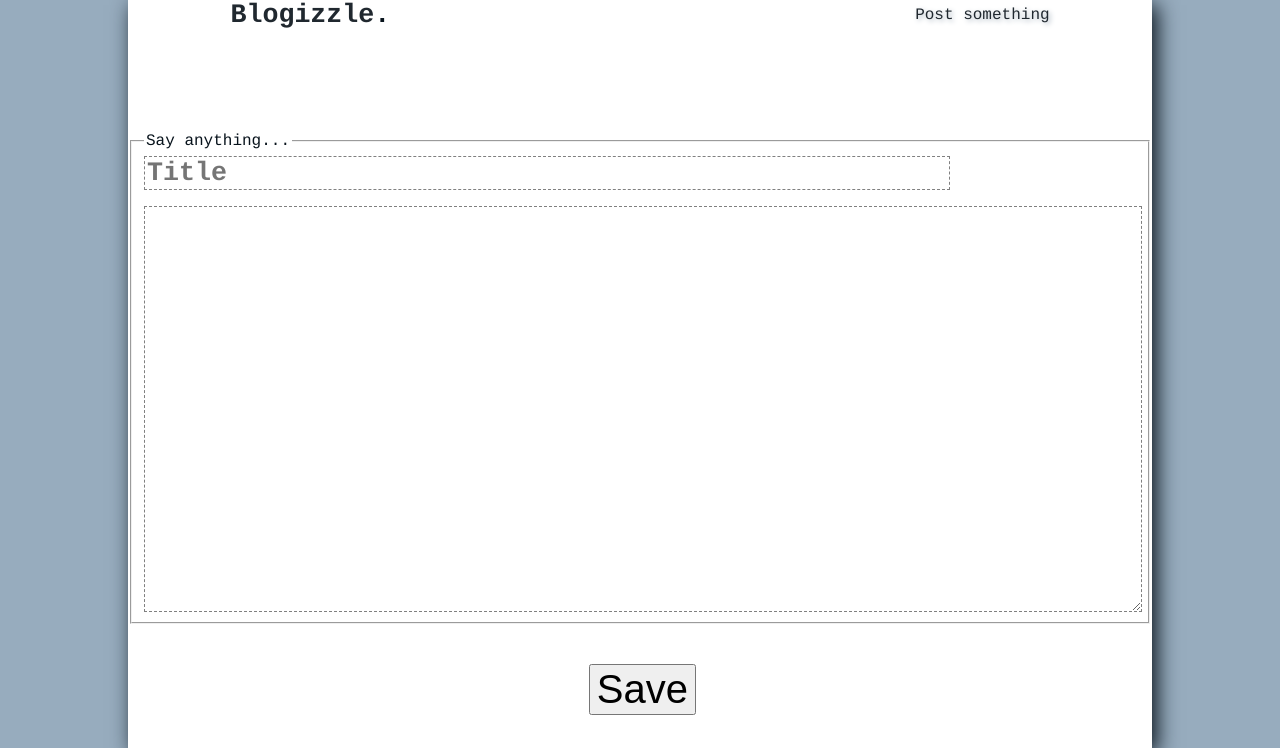
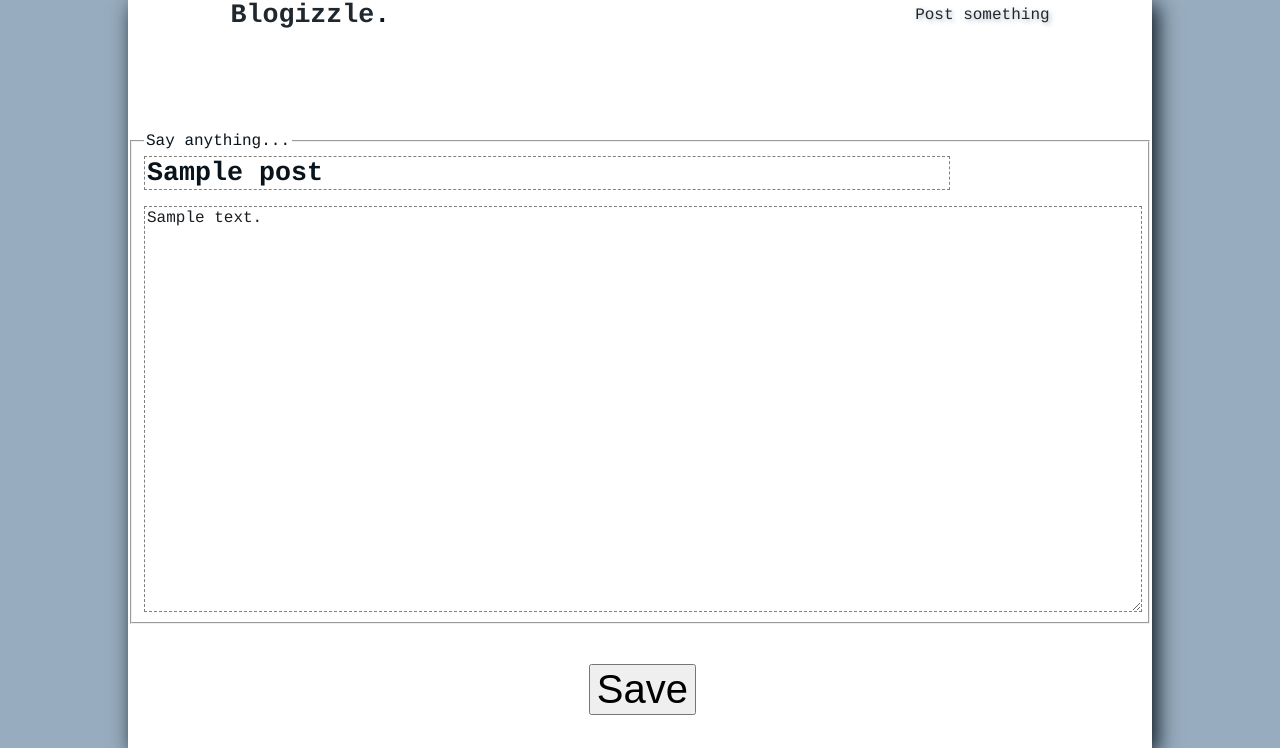
Before and after one commit to elephant/Blogizzle, a Flask app: template templates/post/new.html in a window 1280 px wide. Shown: the top 748 px of the page. Run offline with Flask 2, Linux system fonts and the light colour scheme; the template is opened without the code that fills it: most values are stand-ins (such as "Sample title", 1, 10 or a date in 2020).

Commit message:
now displaying validation messages

```diff
--- a/application.py
+++ b/application.py
@@ -3,6 +3,8 @@ import re
 from datetime import datetime
 from hashlib import md5
 
+import flask
+import mongoengine
 from flask import Flask, render_template, request, url_for, redirect, session, g, flash
 from jinja2 import Markup, environmentfilter, evalcontextfilter
 import markdown
@@ -57,11 +59,16 @@ def postSave():
     post.ip = request.remote_addr
     try:
         post.save()
-        flash("Saved")
         return redirect(url_for('read', slug = post.slug))
+    except (mongoengine.ValidationError) as validationError:
+        flash(validationError, category = "error")
+        return render_template('post/new.html', post = post, messages = flask.get_flashed_messages(with_categories = True))
+    except (mongoengine.OperationError) as operationError:
+        flash("A post with this title already exists.", category = "error")
+        return render_template('post/new.html', post = post, messages = flask.get_flashed_messages(with_categories = True))
     except:
-        flash("Uh oh", category = "error")
-        return render_template('post.html', post = post)
+        flash("Uh oh. An unexpected error has occurred.", category = "error")
+        return render_template('post/new.html', post = post, messages = flask.get_flashed_messages(with_categories = True))
 
 ########## Common Application Functionality
 #errors
--- a/blogizzle/Post.py
+++ b/blogizzle/Post.py
@@ -15,8 +15,8 @@ class Post(Document):
             'publish_time'
         ]
     }
-    title = StringField(required = True)
-    body = StringField(required = True)
+    title = StringField(required = True, min_length = 1)
+    body = StringField(required = True, min_length = 1)
     ip = StringField(required = True, regex = "\d{1,3}\.\d{1,3}\.\d{1,3}\.\d{1,3}")
     publish_time = DateTimeField(default = datetime.now)
     publish_day = IntField(required = True) #YYYYMMDD used for quick searching/cache optimization
--- a/templates/_components/forms/post.html
+++ b/templates/_components/forms/post.html
@@ -1,9 +1,16 @@
     <section class="form">
+        {% if messages %}
+        <ul class="messages">
+        {% for category, message in messages %}
+            <li class="{{category}}">{{message}}</li>
+        {% endfor %}
+        </ul>
+        {% endif %}
         <form method="post" action="{{url_for('postSave')}}">
             <fieldset>
                 <legend>Say anything...</legend>
-                <input type="text" name="title" placeholder="Title" required="required" />
-                <textarea name="body"></textarea>
+                <input type="text" name="title" placeholder="Title" required="required" value="{% if post %}{{post.title}}{% endif %}" />
+                <textarea name="body">{% if post %}{{post.body}}{% endif %}</textarea>
             </fieldset>
             <button type="submit">Save</button>
         </form>
--- a/templates/_components/post.html
+++ b/templates/_components/post.html
@@ -6,7 +6,7 @@
           </p>
         </header>
         <section class="body">
-            {{post.body}}
+            {{post.body|replace("\n","<br/>")}}
         </section>
         {% if post.comments %}
             {% include '_components/comments.html' %}
```
